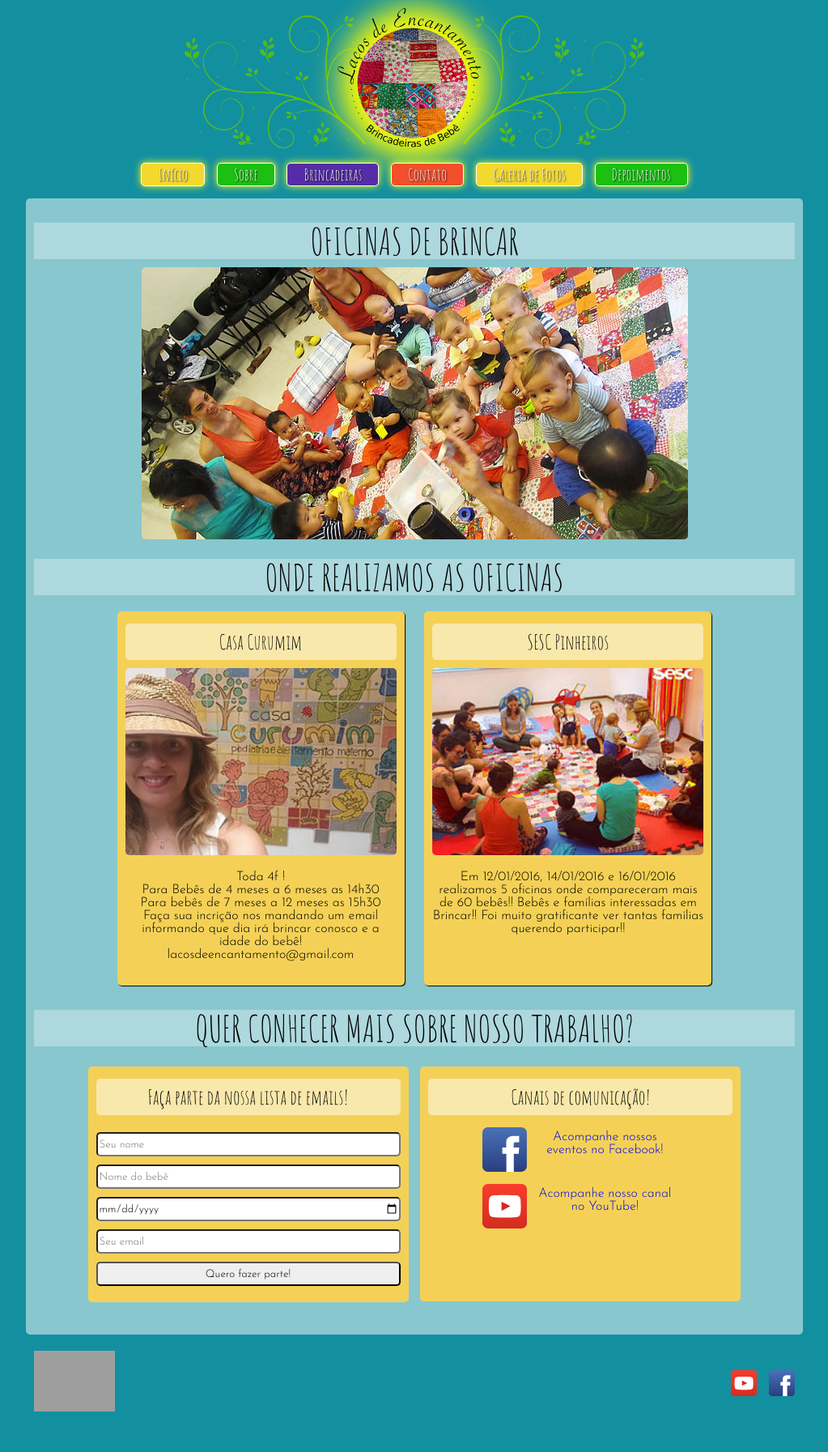
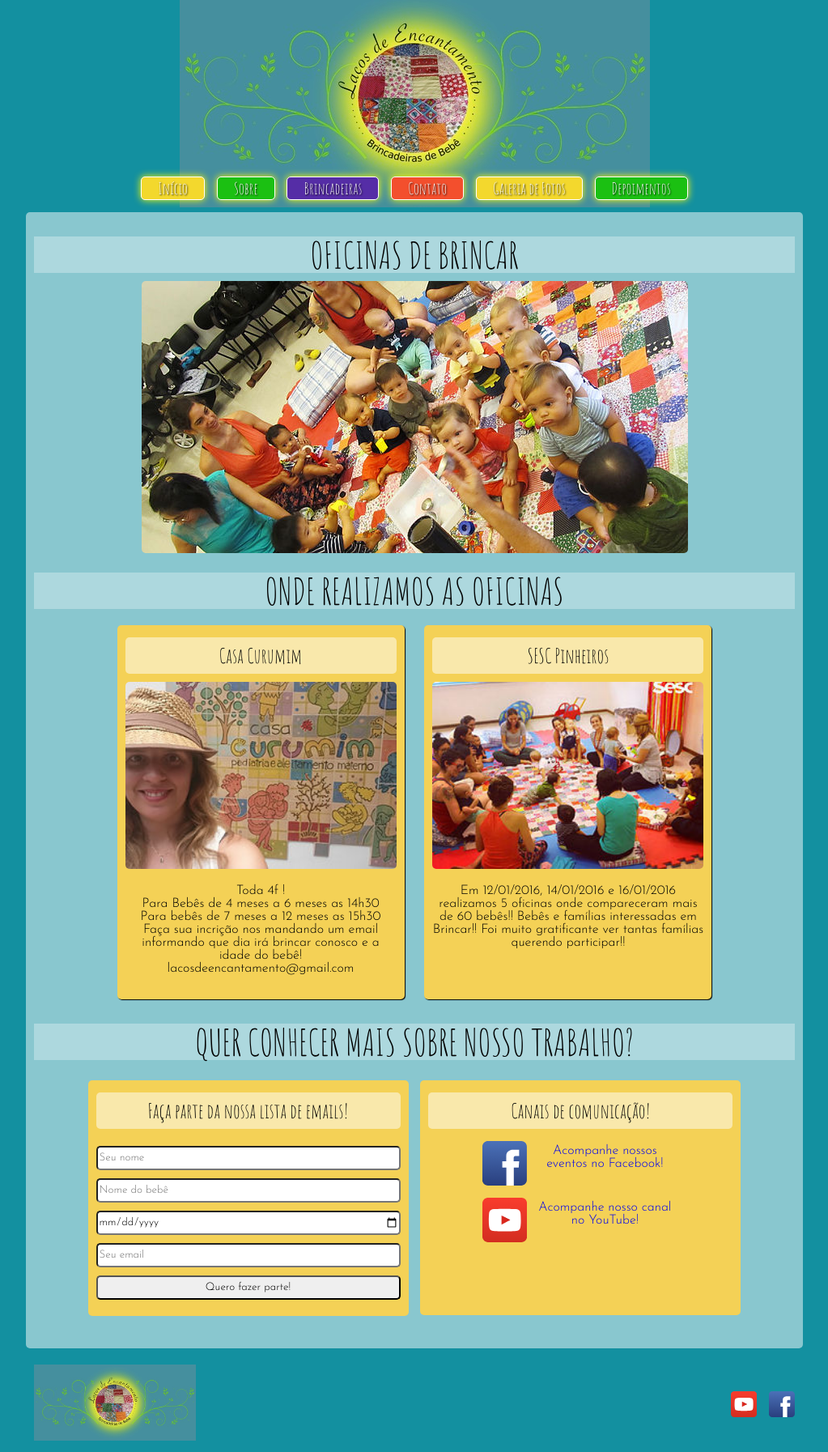
Before and after one commit to franklindeoliveira/lacosdeencantamento, a PHP site: page /index.php in a window 1280 px wide. Shown: the whole page at 81% size, without its empty margins (128-1151 px from the left). Before the commit the page ends 1743 px from the top, so only its background shows below. Run offline with PHP 8.4, Linux system fonts and the light colour scheme; grey boxes are pictures that could not be loaded.

Commit message:
ajuste logo header e footer

```diff
--- a/cabecalho.php
+++ b/cabecalho.php
@@ -1,9 +1,9 @@
 <header>
 
     <h1>
-        <img class="floral-left" src="img/floral-left.png" alt="Laços de Encantamento - Brincadeiras de Bebê">
-        <img class="logo logoHeader" src="img/logo.png" alt="Laços de Encantamento - Brincadeiras de Bebê">
-        <img class="floral-right" src="img/floral.png" alt="Laços de Encantamento - Brincadeiras de Bebê">
+<!--        <img class="floral-left" src="img/floral-left.png" alt="Laços de Encantamento - Brincadeiras de Bebê">-->
+        <img class="logo logoHeader" src="img/logo3.jpg" alt="Laços de Encantamento - Brincadeiras de Bebê">
+<!--        <img class="floral-right" src="img/floral.png" alt="Laços de Encantamento - Brincadeiras de Bebê">-->
     </h1>
 <!--
     <img class="floral-left" src="img/floral-left.png" alt="Laços de Encantamento - Brincadeiras de Bebê">
--- a/css/estilos.css
+++ b/css/estilos.css
@@ -41,12 +41,10 @@ main {
 
 h1 {
     text-align: center;
-    display: inline-block;
     max-width: 100%;
-    position: relative;
     z-index: -1;
-    margin-top: 1%;
-    margin-bottom: 1%;
+    margin-top: -3%;
+    margin-bottom: -5%;
 }
 
 body * {
@@ -176,16 +174,11 @@ footer .container {
 }
 
 .logoHeader {
-    display: inline-block;
-    position: absolute;
-    top: -36%;
-    left: 35%;
-    max-width: 30%;
+
 }
 
 .logoFooter {
-    max-width: 100px;
-    max-height: 100px;
+    max-width: 200px;
 }
 
 section {
--- a/rodape.php
+++ b/rodape.php
@@ -1,6 +1,6 @@
 <footer>
     <div class="container">
-        <img class="logo logoFooter" src="img/logo.svg" alt="Logo Laços de Encantamento">
+        <img class="logo logoFooter" src="img/logo3.jpg" alt="Logo Laços de Encantamento">
         <ul class="social">
             <li><a target="_blank" class="youtube" href="https://www.youtube.com/channel/UCiVmKurWXuDKy1uQvZFI2Lg">YouTube</a></li>
             <li><a target="_blank" class="facebook" href="https://www.facebook.com/brincadeirasdebebelacos">Facebook</a></li>
```
Also changed, not shown: img/logo2.png (added), img/logo3.jpg (added), img/logo3.png (added).
